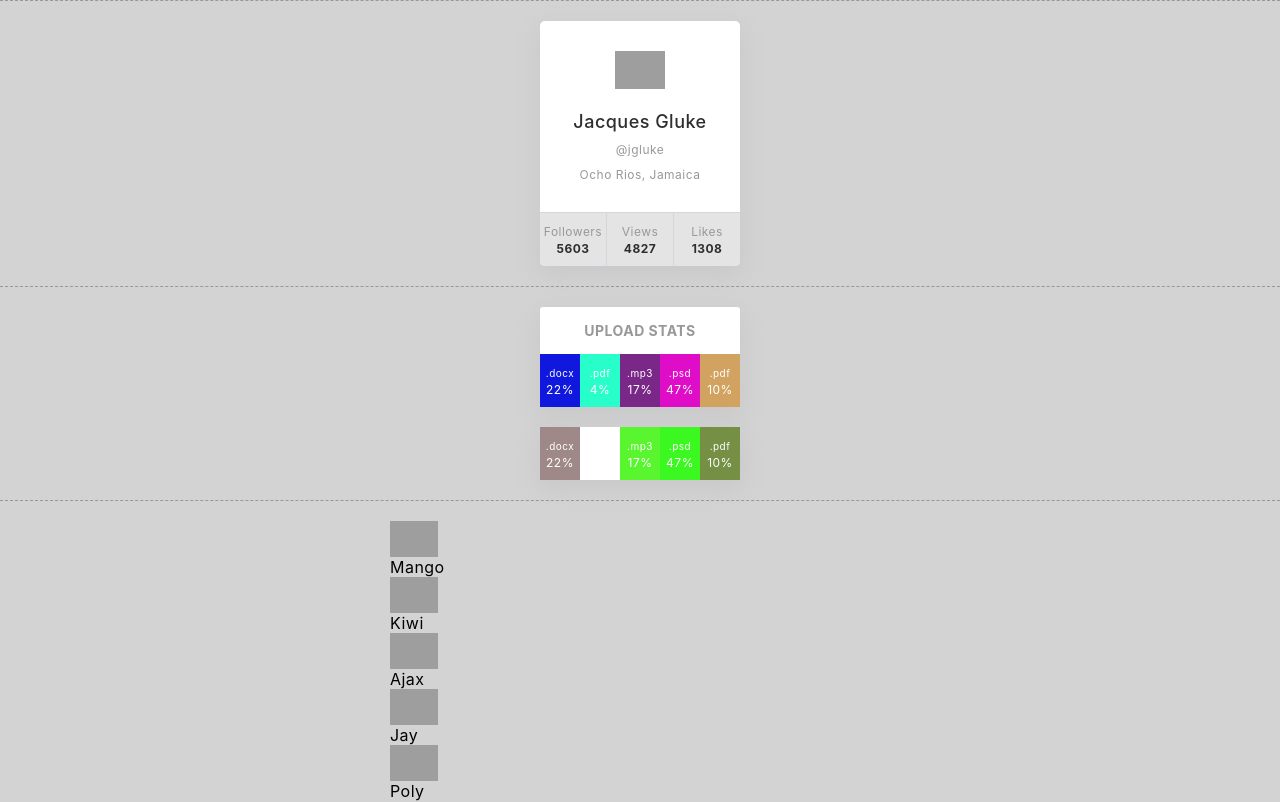
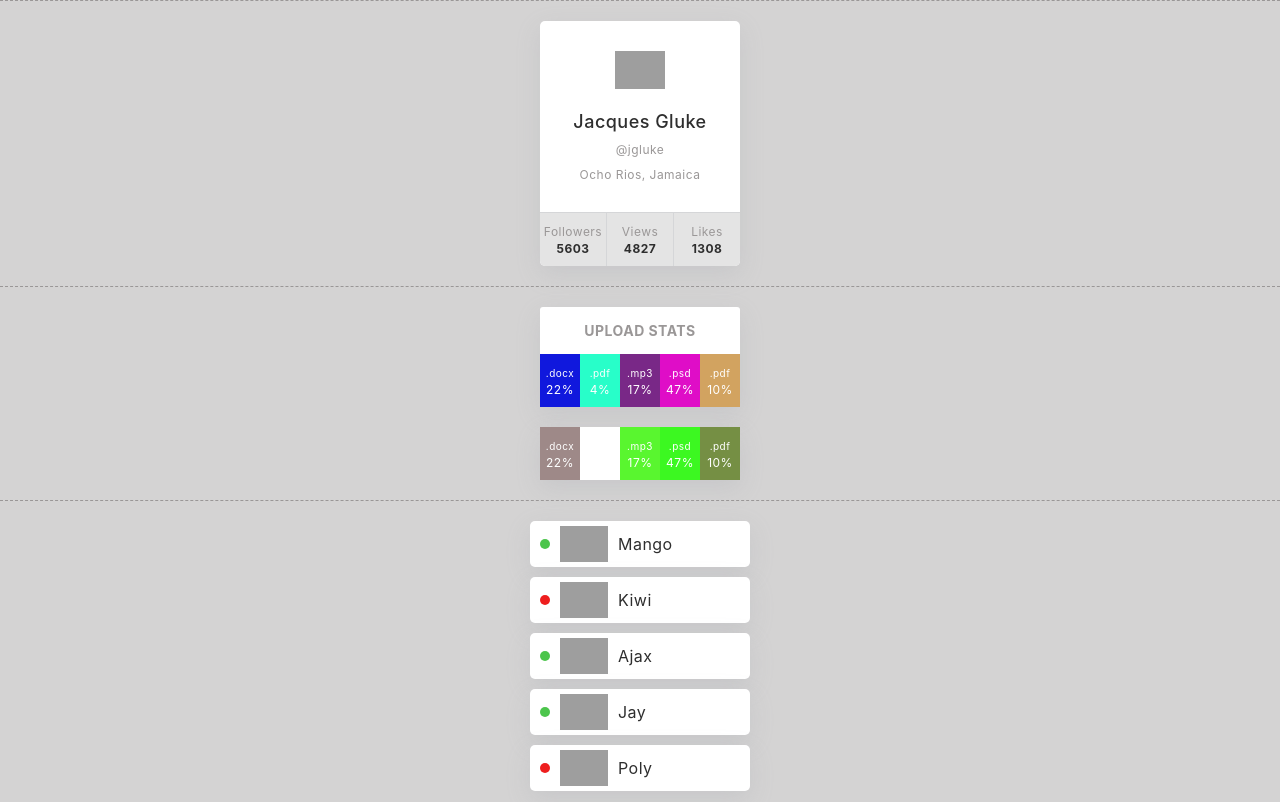
Before and after one commit to miklukha/goit-react-hw-01-components, a React (Create React App) app: page / in a window 1280 px wide. Shown: the top 802 px of the page. Built offline with nearby package versions, Linux system fonts and the light colour scheme; grey boxes are pictures that could not be loaded.

Commit message:
add styles to task 3

```diff
--- a/src/components/FriendList/FriendList.js
+++ b/src/components/FriendList/FriendList.js
@@ -1,18 +1,16 @@
 import PropTypes from 'prop-types';
+import s from './FriendList.module.css';
 
 export function FriendList({ friends }) {
   return (
-    <ul className="friend-list">
+    <ul>
       {friends.map(friend => (
-        <li key={friend.id} className="item">
-          <span className="status">{friend.isOnline}</span>
-          <img
-            className="avatar"
-            src={friend.avatar}
-            alt={friend.name}
-            width="48"
-          />
-          <p className="name">{friend.name}</p>
+        <li key={friend.id} className={s.item}>
+          <span
+            className={`${s.status} ${friend.isOnline ? s.true : s.false}`}
+          ></span>
+          <img src={friend.avatar} alt={friend.name} width="48" />
+          <p className={s.name}>{friend.name}</p>
         </li>
       ))}
     </ul>
--- a/src/components/FriendList/FriendList.module.css
+++ b/src/components/FriendList/FriendList.module.css
@@ -0,0 +1,38 @@
+.item {
+  display: flex;
+  align-items: center;
+  column-gap: 10px;
+
+  width: 200px;
+  margin: 0 auto;
+  padding: 5px 10px;
+
+  border-radius: 5px;
+  box-shadow: rgba(149, 157, 165, 0.2) 0px 8px 24px;
+
+  background-color: #ffffff;
+}
+
+.item:not(:last-child) {
+  margin-bottom: 10px;
+}
+
+.status {
+  width: 10px;
+  height: 10px;
+
+  border-radius: 50%;
+}
+
+.true {
+  background-color: rgb(76, 197, 76);
+}
+
+.false {
+  background-color: rgb(238, 30, 30);
+}
+
+.name {
+  font-size: 16px;
+  color: #2e2e2e;
+}
--- a/src/components/Statistics/Statistics.js
+++ b/src/components/Statistics/Statistics.js
@@ -30,7 +30,7 @@ export function Statistics({ title, stats }) {
 Statistics.propTypes = {
   title: PropTypes.string,
   stats: PropTypes.arrayOf(
-    PropTypes.shape({
+    PropTypes.exact({
       id: PropTypes.string,
       label: PropTypes.string,
       percentage: PropTypes.number,
```
